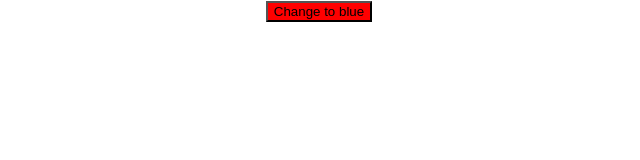
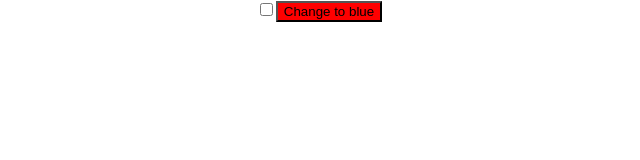
Before and after one commit to akitaeva/jest-test-color-btn, a React (Create React App) app: page / in a window 1280 px wide. Shown: the top 160 px of the page, without its empty margins (321-961 px from the left). Built offline with nearby package versions, Linux system fonts and the light colour scheme.

Commit message:
checkbox test - disabling button

```diff
--- a/src/App.js
+++ b/src/App.js
@@ -1,25 +1,36 @@
-import React, { useState } from 'react';
-import './App.css';
+import React, { useState } from "react";
+import "./App.css";
 
 const App = () => {
-  const [ btnColor, setBtnColor ] = useState('red');
-  const [ btnText, setBtnText ] = useState('Change to blue');
-  const newBtnColor = btnColor === 'red' ? 'blue' : 'red';
-  const newBtnText = btnText === 'Change to blue' ? 'Change to red' : 'Change to blue'
+  const [disabled, setDisabled] = useState(false);
+  const [btnColor, setBtnColor] = useState("red");
+  const [btnText, setBtnText] = useState("Change to blue");
+  const newBtnColor = btnColor === "red" ? "blue" : "red";
+  const newBtnText =
+    btnText === "Change to blue" ? "Change to red" : "Change to blue";
 
   const changeTextAndColor = () => {
     setBtnColor(newBtnColor);
     setBtnText(newBtnText);
   };
 
-
   return (
     <div className="App">
-      <button style={{backgroundColor: btnColor }} onClick={()=>changeTextAndColor()}>
+      <input
+        type="checkbox"
+        defaultChecked={disabled}
+        onChange={(e) => setDisabled(e.target.checked)}
+        aria-checked={disabled}
+      />
+      <button
+        style={{ backgroundColor: btnColor }}
+        onClick={() => changeTextAndColor()}
+        disabled={disabled}
+      >
         {btnText}
       </button>
     </div>
   );
-}
+};
 
 export default App;
```
Also changed, not shown: 1 other file (tests, documents, lock files or other folders).
